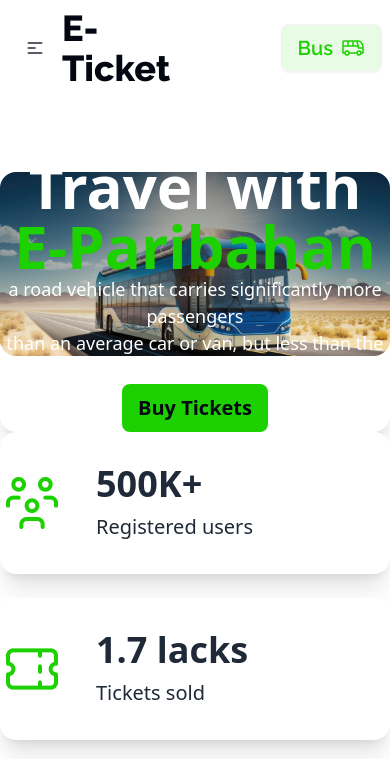
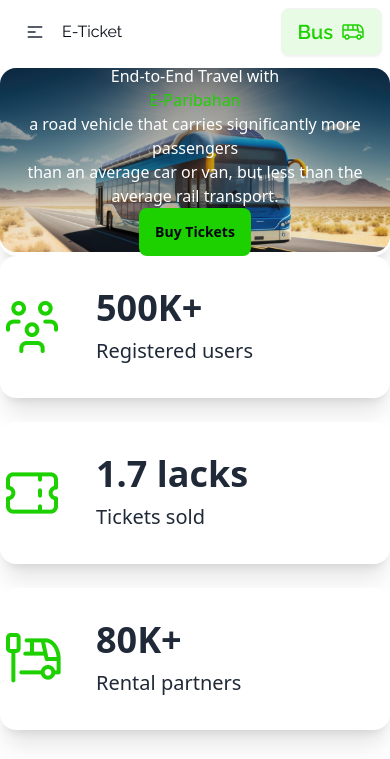
Before and after one commit to mhrhabib2004/assignment-5, a plain HTML site: page index.html in a window 390 px wide. Shown: the top 759 px of the page. Drawn offline with nearby package versions, Linux system fonts and the light colour scheme.

Commit message:
added some resposcive

```diff
--- a/index.html
+++ b/index.html
@@ -35,7 +35,7 @@
                                 <li><a>Search</a></li>
                             </ul>
                         </div>
-                        <a class=" raleway-font font-extrabold text-4xl text-[#030712]">E-Ticket</a>
+                        <a class=" raleway-font lg:font-extrabold lg:text-4xl text-[#030712]">E-Ticket</a>
                     </div>
                     <div class="navbar-center hidden lg:flex">
                         <ul class="menu menu-horizontal px-1">
@@ -55,15 +55,15 @@
             </header>
             <main>
                 <div class=" card w-auto bg-base-100 shadow-xl image-full flex flex-col items-center ">
-                    <figure><img class="w-full" src="images/banner.png" alt="Shoes" /></figure>
+                    <figure><img class="lg:w-full" src="images/banner.png" alt="Shoes" /></figure>
                     <div class="text-center ">
-                        <h2 class="text-6xl font-extrabold text-white">End-to-End Travel with</h2>
-                        <h2 class="text-6xl font-extrabold text-[#1DD100] lg:mt-5">E-Paribahan</h2>
-                        <p class="text-[18px] font-normal text-white lg:mt-7"> a road vehicle that carries significantly
+                        <h2 class="lg:text-6xl lg:font-extrabold text-white">End-to-End Travel with</h2>
+                        <h2 class="lg:text-6xl lg:font-extrabold text-[#1DD100] lg:mt-5">E-Paribahan</h2>
+                        <p class="lg:text-[18px] lg:font-normal text-white lg:mt-7"> a road vehicle that carries significantly
                             more passengers <br>than an average car or van, but less than the average rail transport.</p>
                         <div class="card-actions justify-center lg:mt-7 ">
                             <button id="buy-ticket"
-                                class="btn bg-[#1DD100] border-none text-center font-bold text-[20px] text-[#030712] ">Buy
+                                class="btn bg-[#1DD100] border-none text-center lg:font-bold lg:text-[20px] text-[#030712] ">Buy
                                 Tickets</button>
                         </div>
                     </div>
@@ -145,7 +145,7 @@
                 <!-- end cupon section -->
                 <!-- start p H section -->
 
-                <section id="banner" class="mt-28 raleway-font bg-[#F7F8F8]">
+                <section id="banner" class="lg:mt-28 raleway-font bg-[#F7F8F8]">
                     <div class="text-center ">
                         <h1 class="text-[#030712] font-bold text-[40px]">P.H Paribahan</h1>
                         <p class="text-[#030712] font-normal text-[20px]"> a road vehicle that carries significantly more
```
